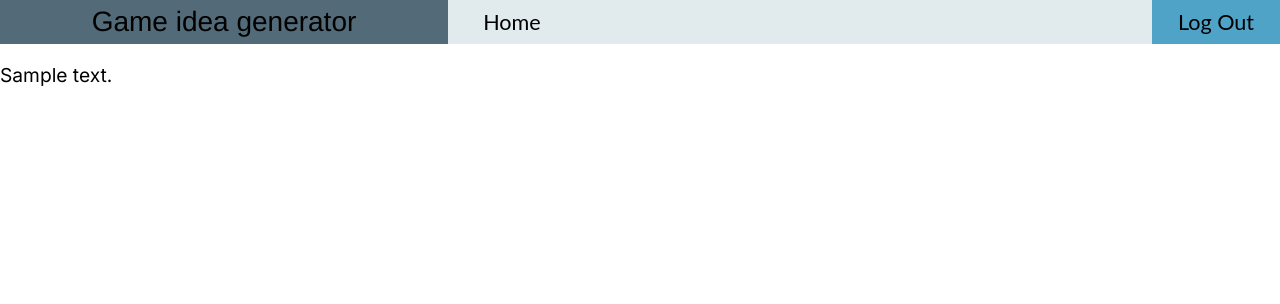
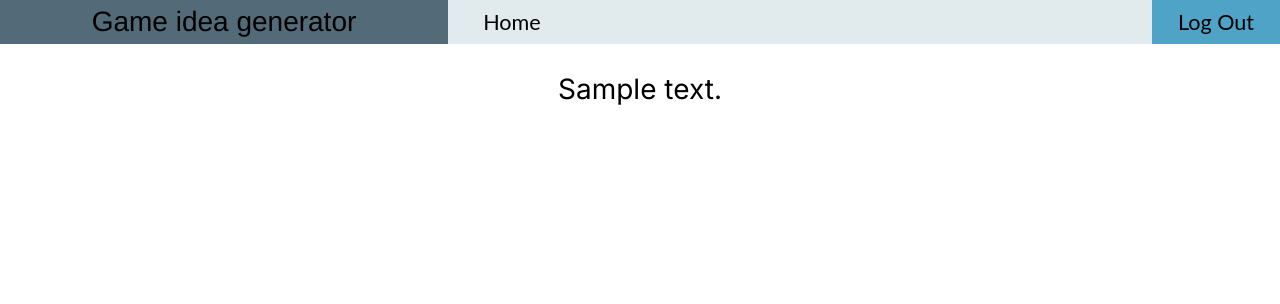
Before and after one commit to cammarcode/game_idea_generator, a Flask app: template templates/error.html in a window 1280 px wide. Shown: the top 304 px of the page. Run offline with Flask 3, Linux system fonts and the light colour scheme; the template is opened without the code that fills it: most values are stand-ins (such as "Sample title", 1, 10 or a date in 2020).

Commit message:
Made error page nicer

```diff
--- a/routes.py
+++ b/routes.py
@@ -28,6 +28,15 @@ def check_logged():
         return False
 
 
+def nonetostr(value):
+    result = session.get(value)
+    if result is None:
+        return ""
+    else:
+        del session[value]
+        return result
+
+
 ##############################################################################
 app = Flask(__name__)
 db = "gamedb.db"
@@ -44,13 +53,13 @@ def not_found(e):
 @app.errorhandler(403)
 def not_allowed(e):
     return render_template("error.html", logged=check_logged(),
-                           text="You do not have access to this page"), 404
+                           text="You do not have access to this page"), 403
 
 
 @app.errorhandler(400)
 def bad_request(e):
     return render_template("error.html", logged=check_logged(),
-                           text="Malformed Request"), 404
+                           text="Malformed Request"), 400
 
 
 @app.route('/')
@@ -161,14 +170,20 @@ def signup():
     # Check for if password or username failed, and pass that on to html
     uf = False
     pf = False
+    un = nonetostr('username')
+    p1 = nonetostr('p1')
+    p2 = nonetostr('p2')
     if ('usernameFailed' in session):
         del session['usernameFailed']
         uf = True
+        un = ""
     if ('passwordFailed' in session):
         del session['passwordFailed']
         pf = True
+        p1 = ""
+        p2 = ""
     return render_template('signup.html', usernameFailed=uf, passwordFailed=pf,
-                           logged=check_logged())
+                           logged=check_logged(), username=un, p1=p1, p2=p2)
 
 
 @app.route('/signupsumbit', methods=["POST"])
@@ -203,6 +218,9 @@ def signupsubmit():
         session['usernameFailed'] = True
     if password1 != password2:
         session['passwordFailed'] = True
+    session["username"] = username
+    session["p1"] = password1
+    session["p2"] = password2
     return redirect(url_for('signup'))
 
 
--- a/static/style.css
+++ b/static/style.css
@@ -267,3 +267,10 @@ label{
     justify-content: center;
     width: 100%;
 }
+
+.errorfont{
+    width: 100%;
+    top: 20vh;
+    text-align: center;
+    font-size: 3.5vmin;
+}
--- a/templates/error.html
+++ b/templates/error.html
@@ -1,5 +1,5 @@
 {%extends "layout.html" %}
 {% block content %}
 
-<p style="font-size: larger">{{text}}</p>
+<p class="errorfont">{{text}}</p>
 {%endblock%}
--- a/templates/signup.html
+++ b/templates/signup.html
@@ -18,13 +18,13 @@
 
     <div id="signupbox">
     <label for="username">Username:</label>
-    <input type="text" name="username" class="lstext" maxlength=20>
+    <input type="text" name="username" class="lstext" maxlength=20 value={{username}}>
 
     <label for="password1">Password:</label>
-    <input type="password" name="password1" class="lstext" maxlength=20>
+    <input type="password" name="password1" class="lstext" maxlength=20 value={{p1}}>
 
     <label for="password2">Confirm Password:</label>
-    <input type="password" name="password2" class="lstext" maxlength=20>
+    <input type="password" name="password2" class="lstext" maxlength=20 value={{p2}}>
 
     <input type="submit" class="lstext">
 
```
Also changed, not shown: gamedb.db.
